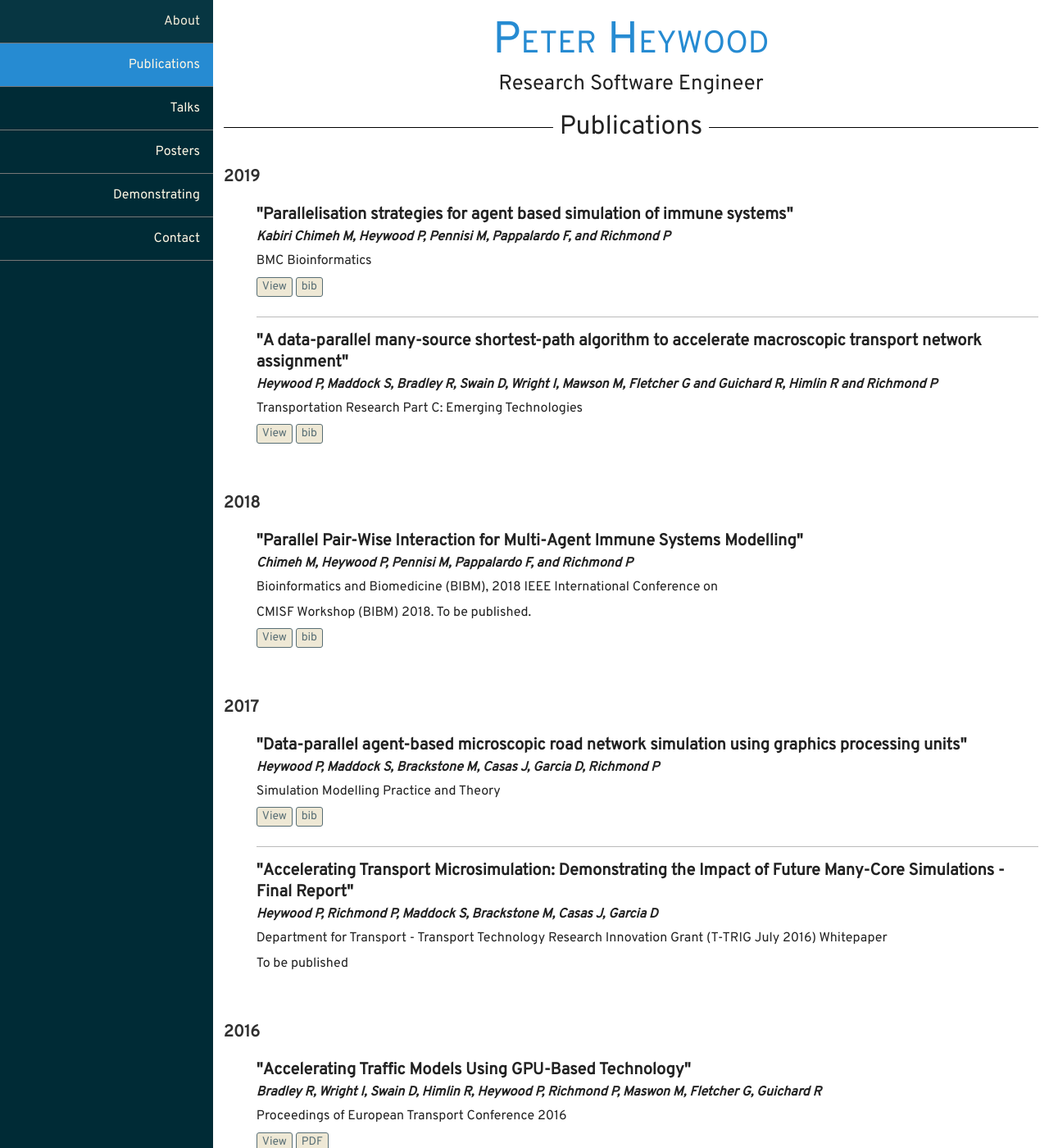
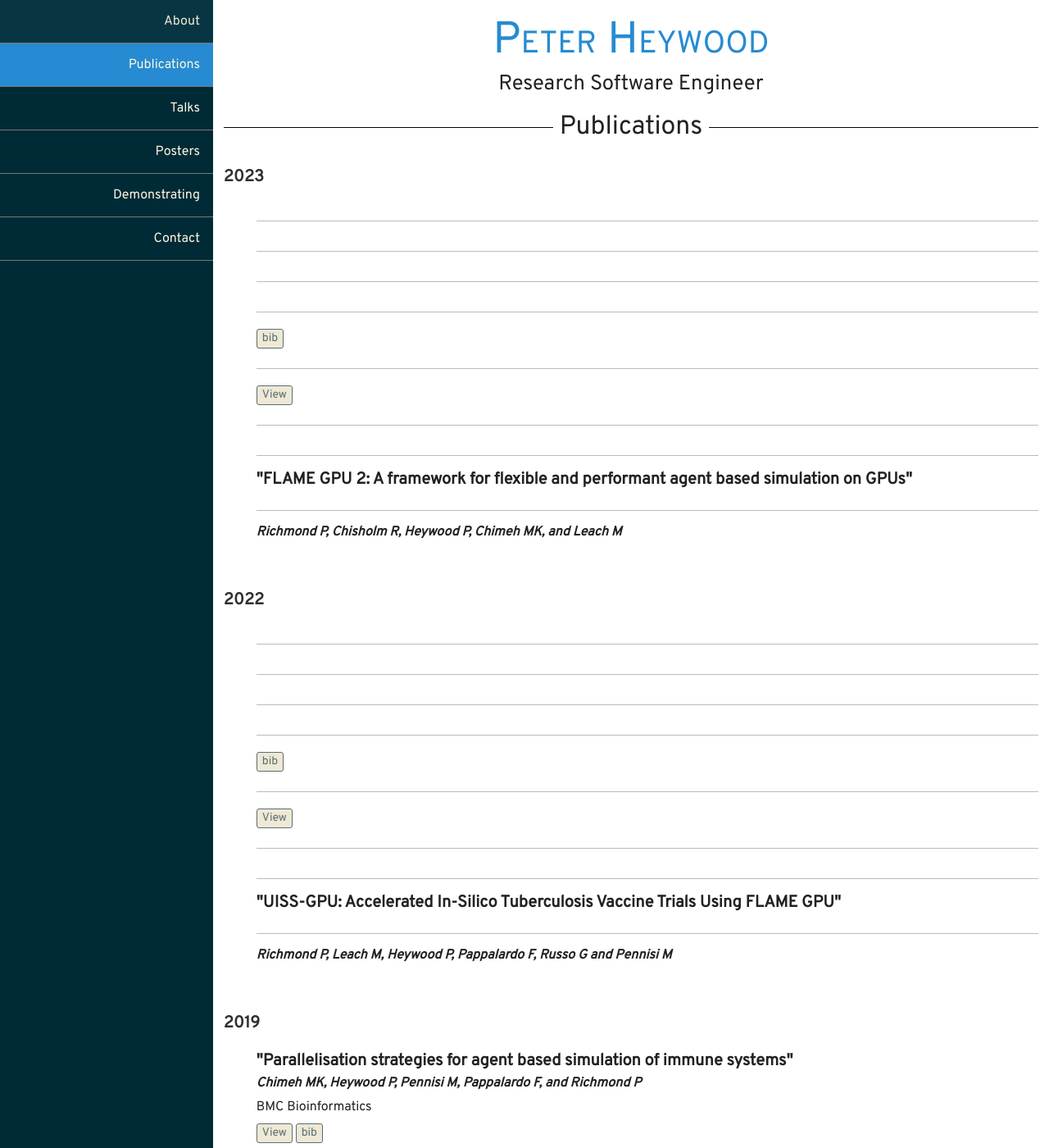
Before and after one commit to ptheywood/ptheywood.github.io, a Jekyll site: the page built from publications/index.html, in a window 1280 px wide and 1400 px high. Shown: the whole window at 82% size. Built offline with Jekyll 4.4.1, drawn with Linux system fonts in a browser that asks for light colours; nearby versions of some CDN libraries; some web fonts are replaced; some of the changed text lies outside the part shown.

```diff
--- a/_data/publications.yml
+++ b/_data/publications.yml
@@ -74,7 +74,7 @@
       doi: http://dx.doi.org/10.1109/BIBM.2018
 - year: 2019
   publications:
-    - authors: "Heywood P, Maddock S, Bradley R, Swain D, Wright I, Mawson M, Fletcher G and Guichard R, Himlin R and Richmond P"
+    - authors: "Heywood P, Maddock S, Bradley R, Swain D, Wright I, Mawson M, Fletcher G, Guichard R, Himlin R and Richmond P"
       title: "A data-parallel many-source shortest-path algorithm to accelerate macroscopic transport network assignment"
       journal: "Transportation Research Part C: Emerging Technologies"
       date: 2019-05-16
@@ -83,7 +83,7 @@
       pdf:
       note:
       doi: https://doi.org/10.1016/j.trc.2019.05.020
-    - authors: "Kabiri Chimeh M, Heywood P, Pennisi M, Pappalardo F, and Richmond P"
+    - authors: "Chimeh MK, Heywood P, Pennisi M, Pappalardo F, and Richmond P"
       title: "Parallelisation strategies for agent based simulation of immune systems"
       journal: "BMC Bioinformatics"
       date: 2019-12-10
@@ -92,3 +92,25 @@
       pdf:
       note:
       doi: https://doi.org/10.1186/s12859-019-3181-y
+- year: 2022
+  publications:
+    - authors: "Richmond P, Leach M, Heywood P, Pappalardo F, Russo G and Pennisi M"
+    - title: "UISS-GPU: Accelerated In-Silico Tuberculosis Vaccine Trials Using FLAME GPU"
+    - Journal: "2022 IEEE International Conference on Bioinformatics and Biomedicine (BIBM)"
+    - date: 2022-12-06
+    - href: https://ieeexplore.ieee.org/abstract/document/9995159
+    - bib: "/download/bib/richmond2022uiss.bib"
+    - pdf:
+    - note:
+    - doi: "https://doi.org/10.1109/BIBM55620.2022.9995159"
+- year: 2023
+  publications:
+    - authors: "Richmond P, Chisholm R, Heywood P, Chimeh MK, and Leach M"
+    - title: "FLAME GPU 2: A framework for flexible and performant agent based simulation on GPUs"
+    - Journal: "Software: Practice and Experience"
+    - date: 2023-05-16
+    - href: https://doi.org/10.1002/spe.3207
+    - bib: "/download/bib/richmond2023flame.bib"
+    - pdf:
+    - note:
+    - doi: "https://doi.org/10.1002/spe.3207"
--- /dev/null
+++ b/download/bib/richmond2022uiss.bib
@@ -0,0 +1,9 @@
+@INPROCEEDINGS{richmond2022uiss,
+  author={Richmond, Paul and Leach, Matthew and Heywood, Peter and Pappalardo, Francesco and Russo, Giulia and Pennisi, Marzio},
+  booktitle={2022 IEEE International Conference on Bioinformatics and Biomedicine (BIBM)},
+  title={UISS-GPU: Accelerated In-Silico Tuberculosis Vaccine Trials Using FLAME GPU},
+  year={2022},
+  volume={},
+  number={},
+  pages={3562-3568},
+  doi={10.1109/BIBM55620.2022.9995159}}
```
Also changed, not shown: download/bib/richmond2023flame.bib (added, +13 -0 lines), readme.md.
